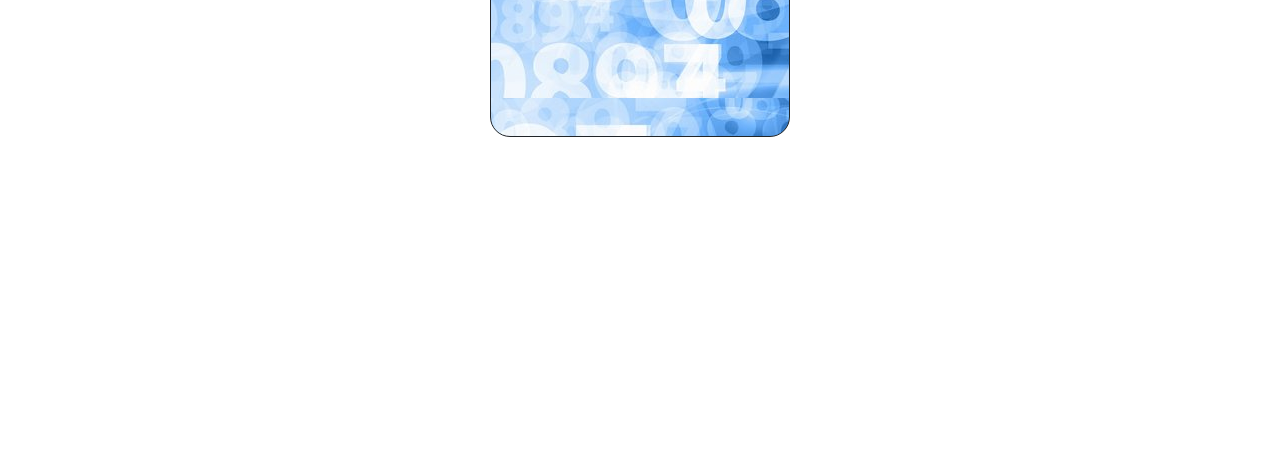
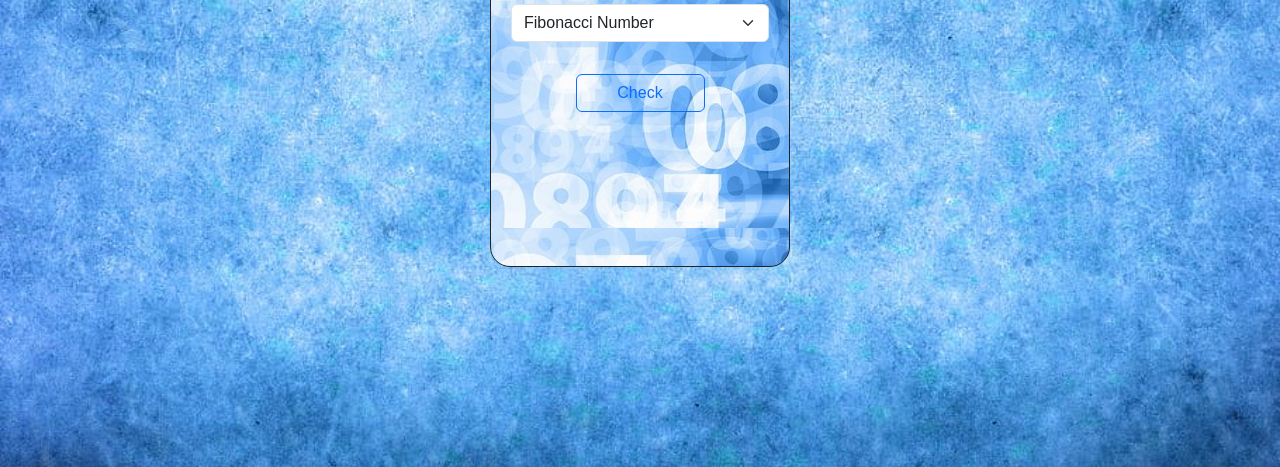
Before and after one commit to Aneena-Git-dev/num-check, a plain HTML site: page index.html in a window 1280 px wide. Shown: the part 333-800 px from the top of the page. Drawn offline with nearby package versions, Linux system fonts and the light colour scheme.

Commit message:
second commit

```diff
--- a/index.html
+++ b/index.html
@@ -9,12 +9,13 @@
   <style>
     body {
       font-family: Arial, sans-serif;
-      padding: 20px;
-      background-image: url(./assets/istockphoto-1425467299-612x612\ \(1\).jpg);
+      background-image: url(./assets/blue-grunge-grungy-old.jpg);
+      background-size: cover;
+      background-position: center;
+      min-height: 100vh;
     }
     .container {
       width: 300px;
-        margin-top: 50px;
       height: 400px;
       background-image: url(./assets/360_F_70641048_tsnfNB2cNuQ5l0dZTZZBOF9PvbRWeb5O.jpg);
       text-align: center;
@@ -32,7 +33,8 @@
     }
   </style>
 </head>
-<body>
+<body class="d-flex justify-content-center align-items-center">
+
   <div class="container">
     <h2 class="text-center mb-4">Number Checker</h2>
 
@@ -52,10 +54,8 @@
 
     <!-- Button check -->
     <div class="text-center">
-
       <div class="d-grid gap-2 col-6 mx-auto">
         <button class="btn btn-outline-primary mt-3" onclick="checkNumber()">Check</button>
-
       </div>
     </div>
 
```
Also changed, not shown: assets/blue-grunge-grungy-old.jpg (added), assets/download.jpg (added), assets/istockphoto-1325419541-612x612.jpg (added), assets/light-blue-numbers-background-texture-random-44893245.webp (added), assets/mathematics-concepts-background-concept-education-600nw-1891444615.webp (added). Lines whose indentation alone changed are shown as unchanged.
